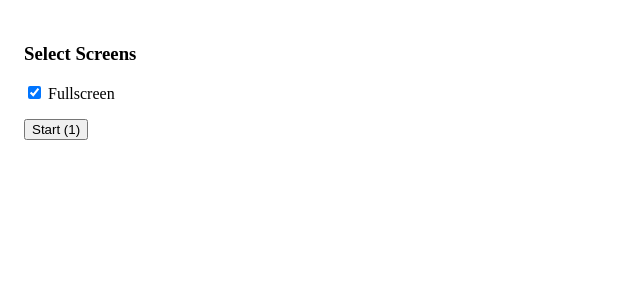
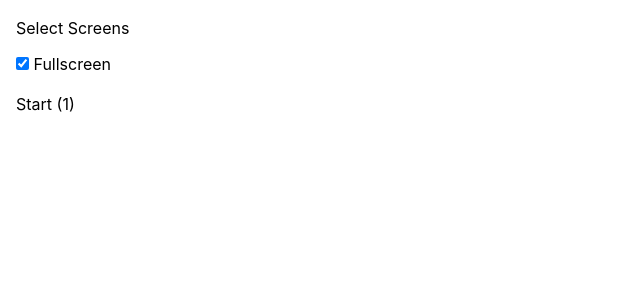
Before and after one commit to OpenGobo/client, a SvelteKit app: page / in a window 1280 px wide. Shown: the top 300 px of the page, without its empty margins (0-640 px from the left). Built offline with nearby package versions, Linux system fonts and the light colour scheme.

Commit message:
feat: add Tailwind CSS integration and layout styles

```diff
--- a/package.json
+++ b/package.json
@@ -21,10 +21,12 @@
     "@sveltejs/adapter-static": "^3.0.10",
     "@sveltejs/kit": "^2.65.1",
     "@sveltejs/vite-plugin-svelte": "^7.1.2",
+    "@tailwindcss/vite": "^4.3.5",
+    "@tauri-apps/cli": "^2",
     "svelte": "^5.56.3",
     "svelte-check": "^4.6.0",
+    "tailwindcss": "^4.3.5",
     "typescript": "~6.0.3",
-    "vite": "^8.0.16",
-    "@tauri-apps/cli": "^2"
+    "vite": "^8.0.16"
   }
 }
--- /dev/null
+++ b/src/routes/+layout.svelte
@@ -0,0 +1,7 @@
+<script lang="ts">
+  import "./layout.css";
+
+  let { children } = $props();
+</script>
+
+{@render children()}
--- a/src/routes/+page.svelte
+++ b/src/routes/+page.svelte
@@ -167,22 +167,3 @@
     </div>
   </main>
 {/if}
-
-<style>
-  :global(html, body) {
-    overscroll-behavior: none;
-    touch-action: manipulation;
-  }
-
-  :global(*) {
-    user-select: none;
-    -webkit-user-select: none;
-    -webkit-touch-callout: none;
-    -webkit-user-drag: none;
-  }
-
-  :global(input, textarea) {
-    user-select: text;
-    -webkit-user-select: text;
-  }
-</style>
--- /dev/null
+++ b/src/routes/layout.css
@@ -0,0 +1,38 @@
+@import "tailwindcss";
+
+:root {
+  --og-bg: #0b0e14;
+  --og-surface: #141923;
+  --og-border: #263044;
+  --og-text: #f1f5f9;
+  --og-muted: #94a3b8;
+  --og-accent: #f59e0b;
+}
+
+@theme inline {
+  --color-bg: var(--og-bg);
+  --color-surface: var(--og-surface);
+  --color-border: var(--og-border);
+  --color-text: var(--og-text);
+  --color-muted: var(--og-muted);
+  --color-accent: var(--og-accent);
+}
+
+html,
+body {
+  overscroll-behavior: none;
+  touch-action: manipulation;
+}
+
+* {
+  user-select: none;
+  -webkit-user-select: none;
+  -webkit-touch-callout: none;
+  -webkit-user-drag: none;
+}
+
+input,
+textarea {
+  user-select: text;
+  -webkit-user-select: text;
+}
--- a/vite.config.js
+++ b/vite.config.js
@@ -1,4 +1,5 @@
 import { defineConfig } from "vite";
+import tailwindcss from "@tailwindcss/vite";
 import { sveltekit } from "@sveltejs/kit/vite";
 // @ts-expect-error type error without @types/node package
 import process from "node:process";
@@ -6,7 +7,7 @@ const host = process.env.TAURI_DEV_HOST;
 
 // https://vite.dev/config/
 export default defineConfig(() => ({
-  plugins: [sveltekit()],
+  plugins: [tailwindcss(), sveltekit()],
 
   // Vite options tailored for Tauri development and only applied in `tauri dev` or `tauri build`
   //
```
Also changed, not shown: 1 other file (tests, documents, lock files or other folders).
